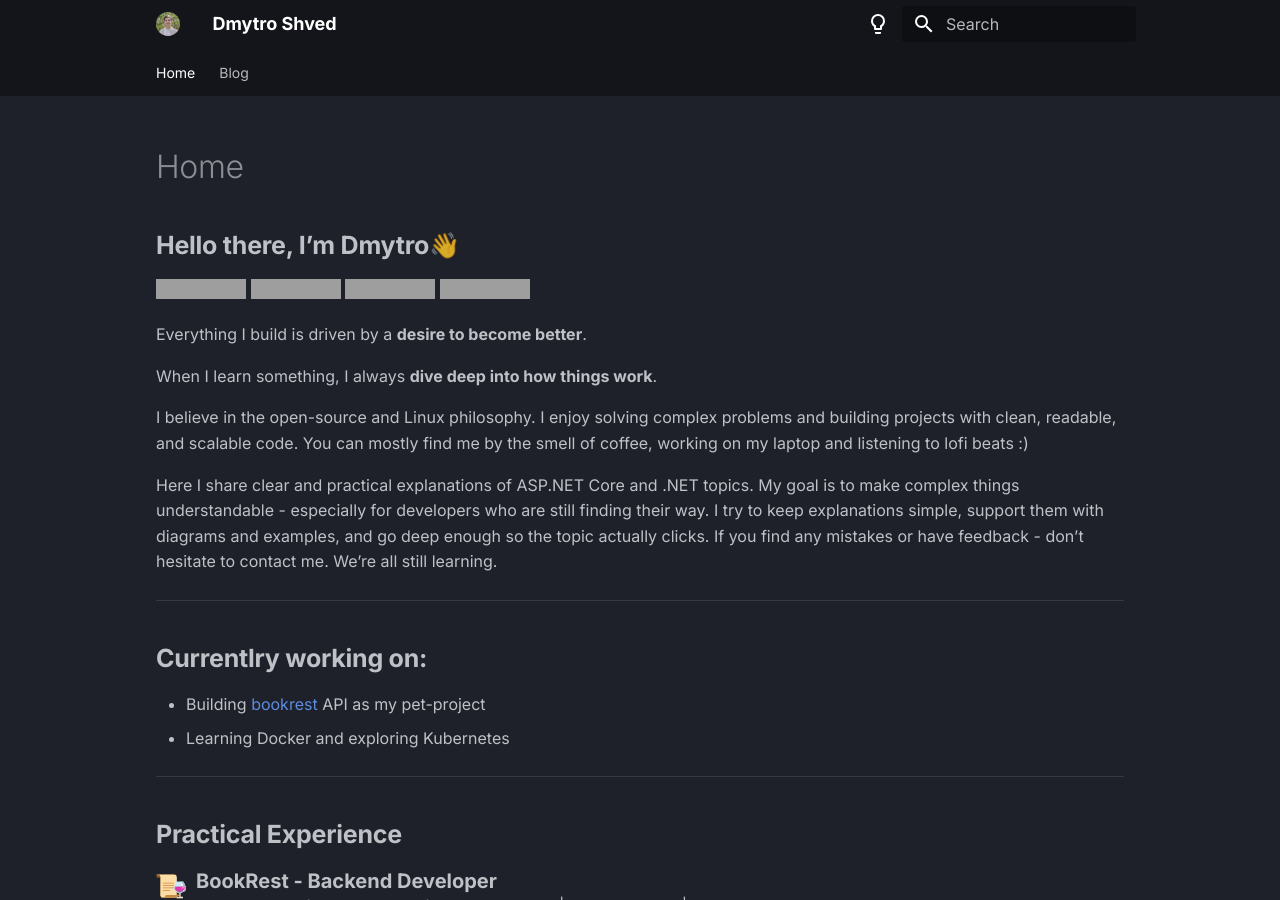
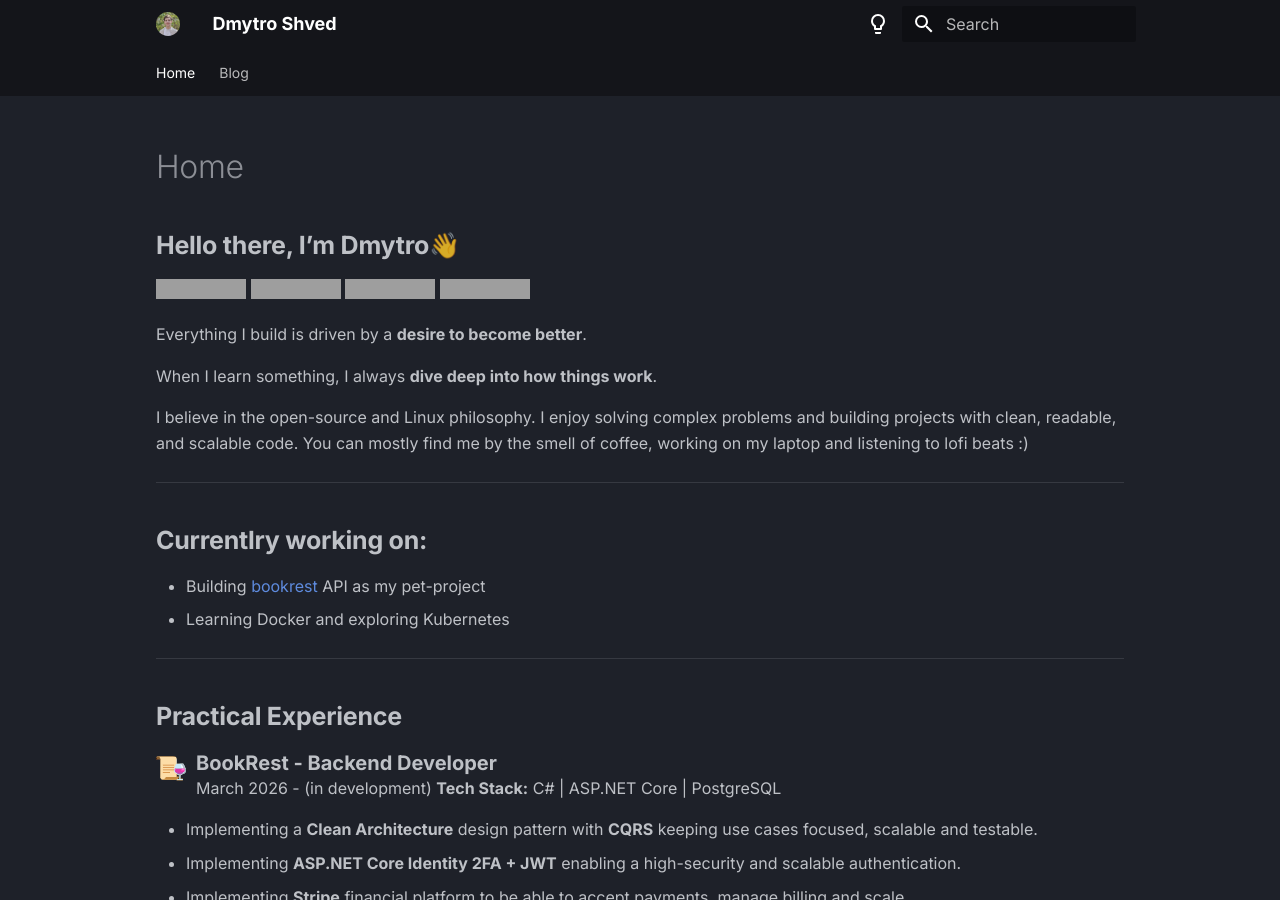
Before and after one commit to dmshved/dmshved.github.io, an MkDocs documentation site: the page built from docs/index.md, in a window 1280 px wide and 900 px high, cut to the strip 0-900 px from the top of the window. Built offline with MkDocs 1.6.1 and Material for MkDocs 9.7.7, drawn with Linux system fonts in a browser that asks for light colours; grey boxes are pictures that could not be loaded.

Commit message:
chore: remove redundant text

```diff
--- a/docs/index.md
+++ b/docs/index.md
@@ -20,8 +20,6 @@ When I learn something, I always **dive deep into how things work**.
 
 I believe in the open-source and Linux philosophy. I enjoy solving complex problems and building projects with clean, readable, and
 scalable code. You can mostly find me by the smell of coffee, working on my laptop and listening to lofi beats :)
-
-Here I share clear and practical explanations of ASP.NET Core and .NET topics. My goal is to make complex things understandable - especially for developers who are still finding their way. I try to keep explanations simple, support them with diagrams and examples, and go deep enough so the topic actually clicks. If you find any mistakes or have feedback - don’t hesitate to contact me. We’re all still learning.
 
 ---
 
--- a/mkdocs.yml
+++ b/mkdocs.yml
@@ -1,4 +1,6 @@
 site_name: Dmytro Shved
+
+# Segoe UI
 
 site_url: https://dmytroshved.com
 markdown_extensions:
```
